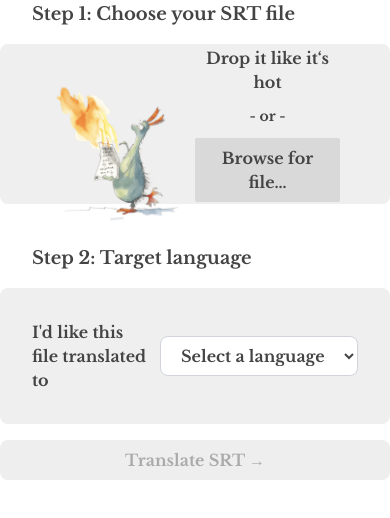
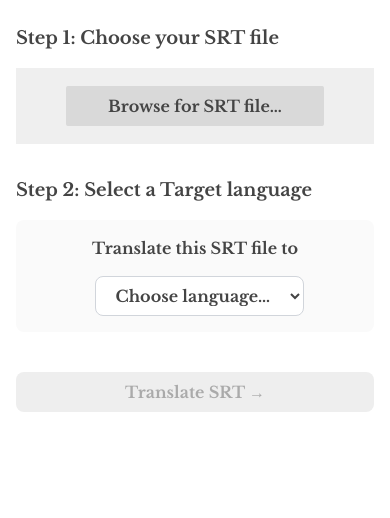
Before and after one commit to yazinsai/srt-ai, a Next.js app: page / in a window 390 px wide. Shown: the top 518 px of the page. Built offline with nearby package versions, Linux system fonts and the light colour scheme.

Commit message:
Made it responsive

```diff
--- a/components/Form.tsx
+++ b/components/Form.tsx
@@ -58,10 +58,13 @@ const SrtForm: React.FC<Props> = ({ onSubmit }) => {
   };
 
   return (
-    <form onSubmit={handleSubmit} className="flex flex-col space-y-4">
+    <form
+      onSubmit={handleSubmit}
+      className="flex flex-col w-full px-4 mt-6 space-y-4 md:px-0"
+    >
       <label
         htmlFor="srt-file"
-        className="block font-bold pl-8 text-lg text-[#444444]"
+        className="block font-bold md:pl-8 text-lg text-[#444444]"
       >
         Step 1: Choose your SRT file
       </label>
@@ -75,16 +78,16 @@ const SrtForm: React.FC<Props> = ({ onSubmit }) => {
         onDrop={handleDrop}
         className={`w-full border-2 ${
           dragging ? "border-blue-300" : "border-transparent"
-        } rounded-lg bg-[#EFEFEF] px-12 relative`}
+        } md:rounded-lg bg-[#EFEFEF] px-12 relative`}
       >
         <input
           type="file"
           accept=".srt"
           onChange={(e) => setFile(e.target.files![0])}
-          className="absolute opacity-0 cursor-pointer inset-0"
+          className="absolute inset-0 opacity-0 cursor-pointer"
         />
-        <div className="grid grid-cols-2 items-center">
-          <div className="relative mx-auto -bottom-8">
+        <div className="grid items-center md:grid-cols-2">
+          <div className="relative hidden mx-auto -bottom-8 md:block">
             <Image
               src="/fire-chicken.png"
               alt="Chicken on fire"
@@ -94,15 +97,17 @@ const SrtForm: React.FC<Props> = ({ onSubmit }) => {
             />
           </div>
           <div>
-            <div className="text-center text-[#444444]">
+            <div className="text-center py-4 md:py-0 text-[#444444]">
               {file ? (
                 `📂 ${file.name}`
               ) : (
                 <>
-                  <div>Drop it like it&lsquo;s hot</div>
-                  <div className="my-3 text-sm">- or -</div>
+                  <div className="hidden md:block">
+                    <div>Drop it like it&lsquo;s hot</div>
+                    <div className="my-3 text-sm">- or -</div>
+                  </div>
                   <div className="rounded-sm bg-[#d9d9d9] py-2 px-2">
-                    Browse for file&hellip;
+                    Browse for SRT file&hellip;
                   </div>
                 </>
               )}
@@ -111,23 +116,23 @@ const SrtForm: React.FC<Props> = ({ onSubmit }) => {
         </div>
       </div>
 
-      <div className="h-2"></div>
+      <div className="md:h-6"></div>
 
       <label
         htmlFor="srt-file"
-        className="block font-bold pl-8 text-lg text-[#444444]"
+        className="block font-bold md:pl-8 text-lg text-[#444444]"
       >
-        Step 2: Target language
+        Step 2: Select a Target language
       </label>
-      <div className="rounded-lg bg-[#EFEFEF] text-[#444444] py-8 px-8 relative flex items-center">
-        <div>I'd like this file translated to</div>
+      <div className="rounded-lg bg-[#fafafa] text-[#444444] py-4 md:py-8 md:px-8 relative md:flex items-center text-center md:text-left">
+        <div>Translate this SRT file to</div>
         <select
           id="language"
           value={language}
           onChange={(e) => setLanguage(e.target.value)}
-          className="ml-2 bg-white py-2 px-4 border border-gray-300 rounded-lg"
+          className="px-4 py-2 mt-4 ml-2 bg-white border border-gray-300 rounded-lg md:mt-0"
         >
-          <option value="">Select a language</option>
+          <option value="">Choose language&hellip;</option>
           {LANGUAGES.map((lang, i) => (
             <option key={i} value={lang}>
               {lang}
@@ -135,11 +140,14 @@ const SrtForm: React.FC<Props> = ({ onSubmit }) => {
           ))}
         </select>
       </div>
+
+      <div className="h-2"></div>
+
       <button
         disabled={!file || !language}
         className="bg-[#444444] hover:bg-[#3a3a3a] text-white mt-6 font-bold py-2 px-6 rounded-lg disabled:bg-[#eeeeee] disabled:text-[#aaaaaa]"
       >
-        Translate SRT &rarr;
+        Translate {language ? `to ${language}` : `SRT`} &rarr;
       </button>
     </form>
   );
```
